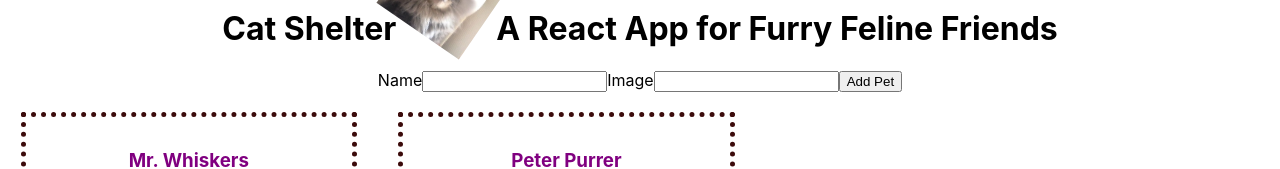
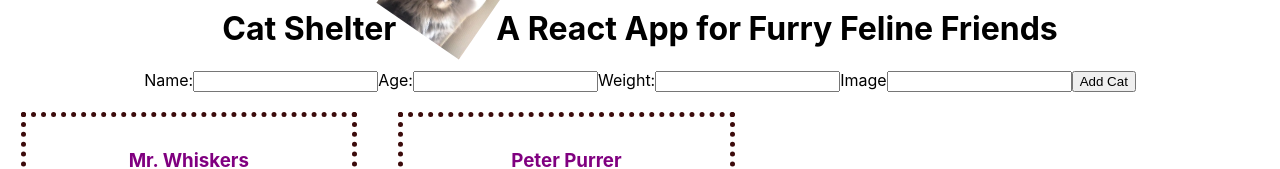
Before and after one commit to AntontheGreat/phase-2-project-cat-shelter, a React (Create React App) app: page /cats in a window 1280 px wide. Shown: the part 150-319 px from the top of the page. Built offline with nearby package versions, Linux system fonts and the light colour scheme; data requests are answered from the project's data file.

Commit message:
kinda works

```diff
--- a/db.json
+++ b/db.json
@@ -7,12 +7,12 @@
       "breed": "Bombay",
       "isAdopted": false,
       "image": "https://static.wikia.nocookie.net/disney/images/8/8e/Whiskers_closeup.jpg"
-    },
+  },
     {
       "id": 2,
       "name": "Peter Purrer",
       "age": 3,
-      "breed": "British Shorthair",
+      "weight": "10",
       "isAdopted": true,
       "image": "https://assets-prd.ignimgs.com/2021/05/28/miles-morales-bodega-cat-suit-marvel-gallery-60b116708bba9-1-1622233414999.jpg"
     }
--- a/src/components/App.js
+++ b/src/components/App.js
@@ -1,35 +1,15 @@
 import React, { useEffect, useState } from 'react';
-// import { BrowserRouter, Routes, Route, Link } from 'react-router-dom';
+// import { Route, Switch } from 'react-router-dom';
 import NavBar from './NavBar';
 import Home from "./Home";
 import About from "./About";
-import CatsContainer from './CatsContainer';
+import CatContainer from './CatsContainer';
 import CatForm from './CatForm';
 import './App.css';
 
 function App() {
   const [cats, setCats] = useState([]);
   const [page, setPage] = useState("/");
-
-  useEffect(() => {
-    fetch("http://localhost:3000/cats")
-      .then((r) => r.json())
-      .then(cats => setCats(cats))
-  }, [])
-
-  if (!cats) {
-    return <h2>Loading...</h2>
-  }
-
-  function addCat(newCat) {
-    const updatedCats = [...cats, newCat]
-    setCats(updatedCats);
-  }
-
-  function deleteCat(id) {
-    const updatedCats = cats.filter(cat => cat.id !== id)
-    setCats(updatedCats)
-  }
 
   return (
     <div className="App">
@@ -42,9 +22,9 @@ function App() {
           {/* <Route exact path="/home"> */}
             <Home />
           {/* </Route> */}
-        <CatForm onAddCat={addCat} />
+        <CatForm setCats={setCats} />
           {/* <Route path="/cats"> */}
-            <CatsContainer cat={cats} onDeleteCat={deleteCat} />
+            <CatContainer cat={cats} />
           {/* </Route>
           <Route path="*">
             <h1>404 not found</h1> */}
--- a/src/components/CatCard.js
+++ b/src/components/CatCard.js
@@ -2,7 +2,8 @@ import React, { useState } from "react";
 import CatCardBack from "./CatCardBack";
 import CatCardFront from "./CatCardFront";
 
-function CatCard({ cat, onDeleteCat }) {
+function CatCard({ cat, id, name, age, weight, image, onDeleteClick }) {
+    // const { id } = cat;
 
     const [showDetails, setShowDetails] = useState(false);
 
@@ -10,10 +11,14 @@ function CatCard({ cat, onDeleteCat }) {
         setShowDetails(!showDetails)
     }
 
+    function handleDeleteClick() {
+        onDeleteClick(id);
+    }
+
     return (
         <div className="ui eight wide column" onClick={toggleCatDetails}>
             <div className="catTile">
-                {showDetails ? <CatCardBack cat={cat} /> : <CatCardFront cat={cat} onDeleteCat={onDeleteCat} />}
+                {showDetails ? <CatCardBack cat={cat} age={age} weight={weight} image={image} /> : <CatCardFront key={cat.id} cat={cat} onDeleteClick={handleDeleteClick} />}
             </div>
         </div>
     )
--- a/src/components/CatCardFront.js
+++ b/src/components/CatCardFront.js
@@ -1,22 +1,17 @@
 import React from "react";
 
-function CatCardFront({ cat, onUpdateCat, onDeleteCat }) {
-    console.log(cat)
+function CatCardFront({ cat, onDeleteClick }) {
     const { id } = cat;
 
-    function handleDelete() {
-        fetch(`http://localhost:3000/cats${id}`, {
-            method: "DELETE"
-        })
-        onDeleteCat(id)
+    function handleDeleteClick() {
+        onDeleteClick(id);
     }
-
 
     return (
         <div>
             <h3>{cat.name}</h3>
             <img className="minCatTile" src={cat.image} alt="CatImage" />
-            <button onClick={handleDelete}>Adopt</button>
+            <button onClick={handleDeleteClick}>Adopt</button>
         </div>
     )
 }
--- a/src/components/CatForm.js
+++ b/src/components/CatForm.js
@@ -1,35 +1,45 @@
 import React, { useState } from "react";
 
-function CatForm({ onAddCat }) {
+function CatForm({ onAddCat, setCats }) {
     const [name, setName] = useState("");
+    const [age, setAge] = useState("");
+    const [weight, setWeight] = useState("");
     const [image, setImage] = useState("");
 
     function handleSubmit(event) {
         event.preventDefault()
-        const catObj = {
-            name,
-            image,
+        const formData = {
+            cat: { name, age, weight, image }
         }
-
         fetch("http://localhost:3000/cats", {
             method: "POST",
             headers: {
                 "Content-Type": "application/json",
             },
-            body: JSON.stringify(catObj),
+            body: JSON.stringify(formData),
         })
             .then(r => r.json())
-            .then(data => onAddCat(data.cat))
+            .then(data => {
+                console.log(data.cat)
+                onAddCat(data.cat)})
     }
 
     return (
         <div className="card">
             <form onSubmit={handleSubmit}>
-                <label htmlFor="name">Name</label>
+                <label htmlFor="name">Name:</label>
                 <input type="text" id="name" value={name} onChange={e => setName(e.target.value)} />
+
+                <label htmlFor="age">Age:</label>
+                <input type="text" id="age" value={age} onChange={e => setAge(e.target.value)} />
+
+                <label htmlFor="weight">Weight:</label>
+                <input type="text" id="weight" value={weight} onChange={e => setWeight(e.target.value)} />
+
                 <label htmlFor="image">Image</label>
                 <input type="text" id="image" value={image} onChange={e => setImage(e.target.value)} />
-                <button type="submit">Add Pet</button>
+
+                <button type="submit">Add Cat</button>
             </form>
         </div>
     )
--- a/src/components/CatsContainer.js
+++ b/src/components/CatsContainer.js
@@ -1,16 +1,44 @@
-import React from "react";
+import React, { useEffect, useState } from "react";
 import CatCard from "./CatCard";
 
-function CatsContainer({ cat, onDeleteCat }) {
+function CatContainer() {
+    const [cats, setCats] = useState([]);
 
-    const renderCats = cat.map((cat, index) =>
-        <CatCard key={index} cat={cat} onDeleteCat={onDeleteCat} />)
+    useEffect(() => {
+        fetch('http://localhost:3000/cats')
+        .then((r) => r.json())
+        .then((cats) => setCats(cats))
+    }, []);
+
+    function handleDeleteClick(id) {
+        fetch(`http://localhost:3000/cats/${id}`, {
+            method: 'DELETE',
+        })
+            .then((r) => r.json())
+            .then(() => {
+                const updatedCats = cats.filter(cat => cat.id === id);
+                setCats(updatedCats);
+        });
+    }
+
+    const catCards = cats?.map((cat) => (
+        <CatCard
+            cat={cat}
+            key={cat.id}
+            id={cat.id}
+            name={cat.name}
+            age={cat.age}
+            weight={cat.weight}
+            image={cat.image}
+            onDeleteClick={handleDeleteClick}
+            />
+    ));
 
     return (
         <div className="ui grid container">
-            {renderCats}
+            {catCards}
         </div>
     )
 }
 
-export default CatsContainer;
+export default CatContainer;
```
Also changed, not shown: 1 other file (tests, documents, lock files or other folders).
